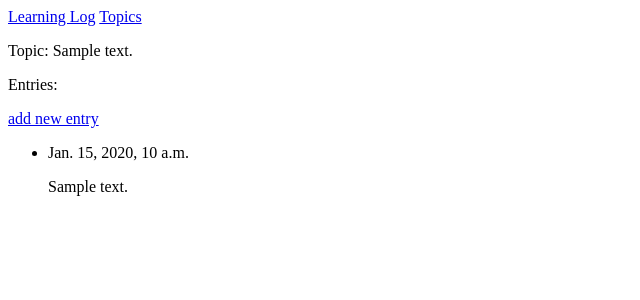
After one commit to lineway/LearningLog, a Django app: page /topics/1/ in a window 1280 px wide. The commit adds this page. Shown: the top 300 px of the page, without its empty margins (0-640 px from the left). Run offline with Django 3.2, Linux system fonts and the light colour scheme; tables that the repository leaves empty hold one stand-in row (values such as "Sample post").

Commit message:
完成主题添加,条目添加。以表单的方式提交

```diff
--- /dev/null
+++ b/logs/forms.py
@@ -0,0 +1,22 @@
+# _*_ coding:utf-8 _*_
+__author__ = 'PieLs'
+
+from django import forms
+from logs.models import Topic, Entry
+
+
+class TopicForm(forms.ModelForm):
+
+    class Meta:
+        model = Topic
+        fields = ['text']
+        labels = {'text': ''}
+
+
+class EntryForm(forms.ModelForm):
+
+    class Meta:
+        model = Entry
+        fields = ['text']
+        labels = {'text': ''}
+        widgets = {'text': forms.Textarea(attrs={'cols': 80})}
--- a/logs/models.py
+++ b/logs/models.py
@@ -9,6 +9,9 @@ class Topic(models.Model):
     '''
     text = models.CharField(max_length=200)
     date_added = models.DateTimeField(auto_now_add=True)
+
+    class Meta:
+        verbose_name_plural = u'主题'
 
     def __unicode__(self):
         '''
--- a/logs/urls.py
+++ b/logs/urls.py
@@ -2,8 +2,14 @@
 __author__ = 'PieLs'
 
 from django.conf.urls import url
-from . import views
+from logs import views
 
-urlpatterns = {
+
+urlpatterns = [
     url(r'^$', views.index, name='index'),
-}
+    url(r'^topics/$', views.topics, name='topics'),
+    url(r'^topics/(?P<topic_id>\d+)/$', views.topic, name='topic'),
+    url(r'^new_topic/$', views.new_topic, name='new_topic'),
+    url(r'new_entry/(?P<topic_id>\d+)/$', views.new_entry, name='new_entry'),
+    # 用于编辑条目的页面
+]
--- a/logs/views.py
+++ b/logs/views.py
@@ -1,7 +1,64 @@
 # coding:utf-8
 from django.shortcuts import render
-
+from django.http import HttpResponseRedirect
+from django.core.urlresolvers import reverse
+from logs.models import Topic
+from logs.forms import TopicForm, EntryForm
 # Create your views here.
 
 def index(request):
     return render(request, 'logs/index.html')
+
+def topics(request):
+    '''
+    显示所有的主题
+    '''
+    topics = Topic.objects.order_by('date_added')
+    context = {'topics': topics}
+    return render(request, 'logs/topics.html', context)
+
+def topic(request, topic_id):
+    '''
+    显示单个主题以及其所有的条目
+    '''
+    topic = Topic.objects.get(id=topic_id)
+    entries = topic.entry_set.order_by('-date_added')
+    context = {
+        'topic': topic,
+        'entries': entries
+    }
+    return render(request, 'logs/topic.html', context)
+
+def new_topic(request):
+    '''
+    添加新主题
+    '''
+    if request.method != 'POST':
+        form = TopicForm()
+    else:
+        # POST提交的数据
+        form = TopicForm(request.POST)
+        if form.is_valid():
+            form.save()
+            return HttpResponseRedirect(reverse('logs:topics'))
+
+    context = {"form": form}
+    return render(request, 'logs/new_topic.html', context)
+
+def new_entry(request, topic_id):
+    '''
+    在特定的主题下添加新条目
+    '''
+    topic = Topic.objects.get(id=topic_id)
+    if request.method != 'POST':
+        form = EntryForm()
+    else:
+        form = EntryForm(data=request.POST)
+        if form.is_valid():
+            new_entry = form.save(commit=False)
+            new_entry.topic = topic
+            new_entry.save()
+            return HttpResponseRedirect(reverse('logs:topic', args=[topic_id]))
+
+    context = {'topic': topic, 'form': form}
+    return render(request, 'logs/new_topic.html', context)
--- a/templates/logs/base.html
+++ b/templates/logs/base.html
@@ -1,5 +1,6 @@
 <p>
     <a href="{% url 'logs:index' %}">Learning Log</a>
+    <a href="{% url 'logs:topics' %}">Topics</a>
 </p>
 {% block content %}
 {% endblock content %}
--- /dev/null
+++ b/templates/logs/topic.html
@@ -0,0 +1,20 @@
+{% extends 'logs/base.html' %}
+{% block content %}
+    <p>Topic: {{ topic }}</p>
+    <p>Entries:</p>
+    <p>
+        <a href="{% url 'logs:new_entry' topic.id %}">add new entry</a>
+    </p>
+    <ul>
+    {% for entry in entries %}
+        <li>
+            <p>{{ entry.date_added }}</p>
+            <p>{{ entry.text | linebreaks }}</p>
+        </li>
+    {% empty %}
+        <li>
+        There are no entries for this topic yet.
+        </li>
+    {% endfor %}
+    </ul>
+{% endblock content %}
```
Also changed, not shown: templates/logs/new_entry.html (added, +10 -0 lines), templates/logs/new_topic.html (added, +9 -0 lines), templates/logs/topics.html (added, +15 -0 lines).
